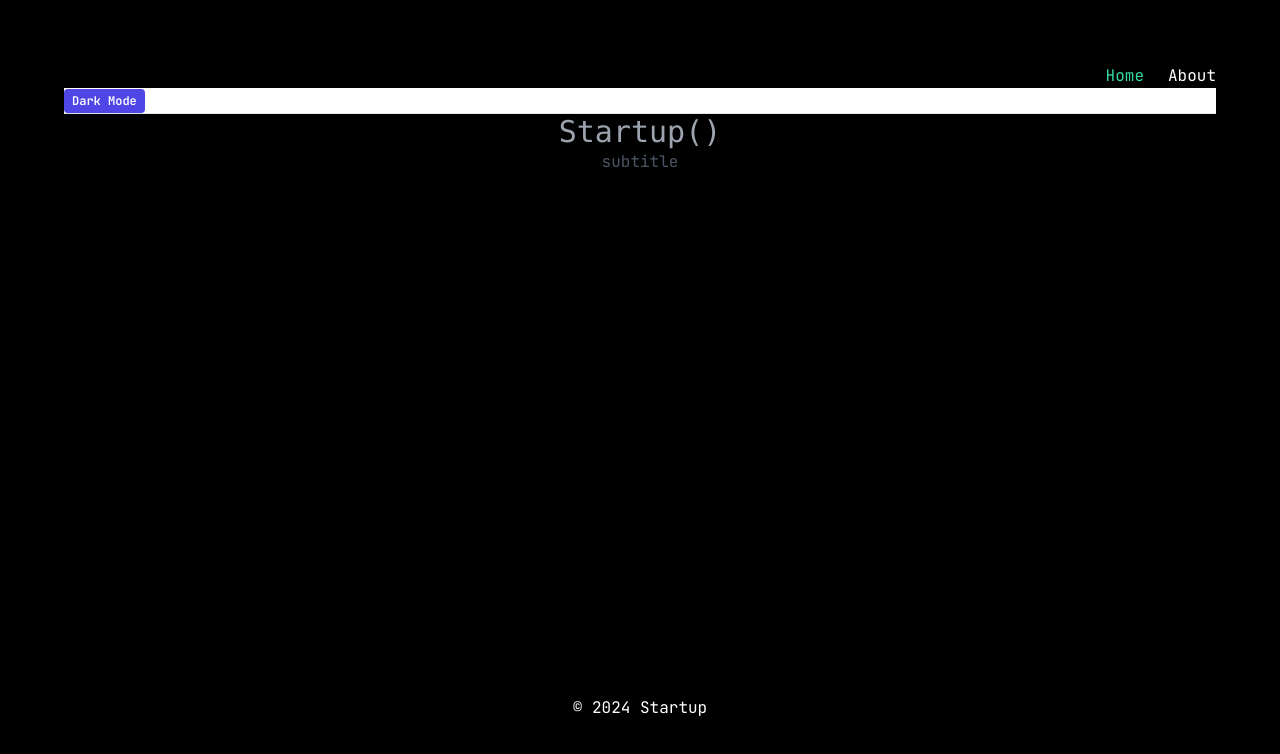
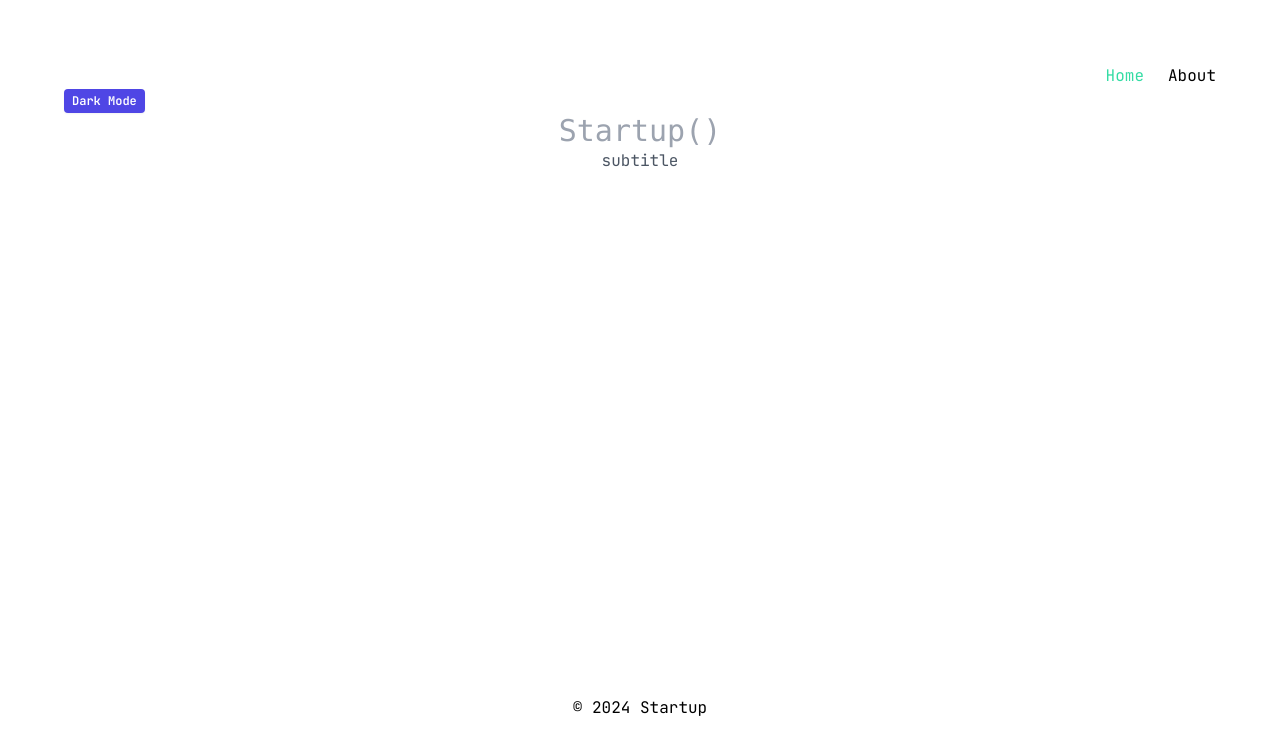
Before and after one commit to amirardalan/startup, a Next.js app: page / in a window 1280 px wide. Shown: the top 754 px of the page. Built offline with nearby package versions, Linux system fonts and the light colour scheme; no server answers.

Commit message:
Add initial dark and light styles

```diff
--- a/app/globals.css
+++ b/app/globals.css
@@ -3,16 +3,16 @@
 @tailwind utilities;
 
 :root {
-  --color-dark: 0, 0, 0;
-  --color-light: 255, 255, 255;
+  --color-dark: rgb(0, 0, 0);
+  --color-light: rgb(255, 255, 255);
   --color-primary: #34dca4;
   --color-secondary: #ff7e67;
 }
 
 @media (prefers-color-scheme: dark) {
   :root {
-    --color-light: 255, 255, 255;
-    --color-dark: 0, 0, 0;
+    --color-light: rgb(255, 255, 255);
+    --color-dark: rgb(0, 0, 0);
   }
 }
 
--- a/app/layout.tsx
+++ b/app/layout.tsx
@@ -44,7 +44,7 @@ export default function RootLayout({
   return (
     <html
       lang="en"
-      className={`${theme} h-screen grid grid-rows-layout bg-black`}
+      className={`${theme} h-screen grid grid-rows-layout bg-light dark:bg-dark`}
     >
       <body className={mono.className}>
         <div className="p-16 flex flex-col min-h-screen">
--- a/app/ui/footer.tsx
+++ b/app/ui/footer.tsx
@@ -1,6 +1,6 @@
 export default function Footer() {
   return (
-    <footer className="bg-black text-white text-center p-4">
+    <footer className="text-dark dark:text-light text-center p-4">
       &copy; {new Date().getFullYear()} Startup
     </footer>
   );
--- a/app/ui/header.tsx
+++ b/app/ui/header.tsx
@@ -6,7 +6,7 @@ const ThemeSelector = dynamic(() => import('@/components/ThemeSelector'), {
 const Header = () => {
   const theme = cookies().get('x-theme')?.value;
   return (
-    <nav className="border-b border-gray-200 bg-white shadow-md dark:border-gray-700 dark:bg-gray-800">
+    <nav>
       <ThemeSelector theme={theme === 'dark' ? 'dark' : 'light'} />
     </nav>
   );
--- a/app/ui/nav.tsx
+++ b/app/ui/nav.tsx
@@ -7,7 +7,7 @@ export default function Navigation() {
   const pathname = usePathname();
 
   return (
-    <nav className="flex justify-end bg-black text-white">
+    <nav className="flex justify-end bg-light text-dark dark:bg-dark dark:text-light">
       <ul className="flex flex-row">
         <li className="mr-6">
           <Link href="/" className={pathname === '/' ? 'text-primary' : ''}>
--- a/tailwind.config.ts
+++ b/tailwind.config.ts
@@ -5,6 +5,8 @@ const config: Config = {
   theme: {
     extend: {
       colors: {
+        light: 'var(--color-light)',
+        dark: 'var(--color-dark)',
         primary: 'var(--color-primary)',
         secondary: 'var(--color-secondary)',
       },
@@ -13,7 +15,7 @@ const config: Config = {
       },
     },
   },
-  darkMode: 'class',
+  darkMode: 'selector',
   plugins: [],
 };
 
```
